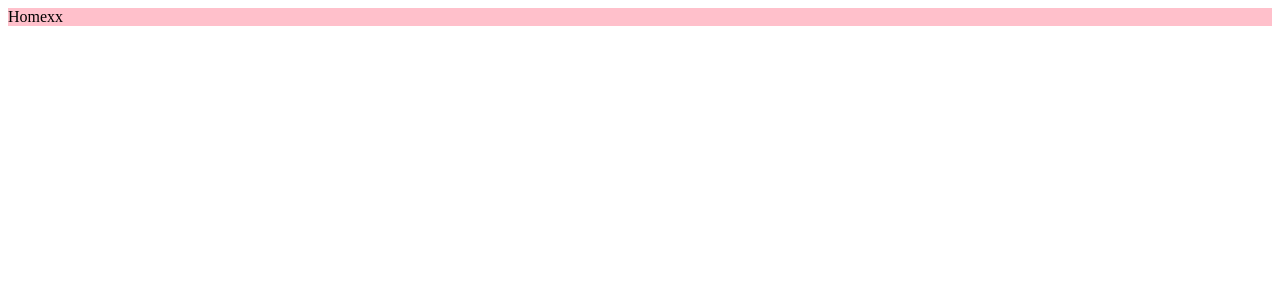
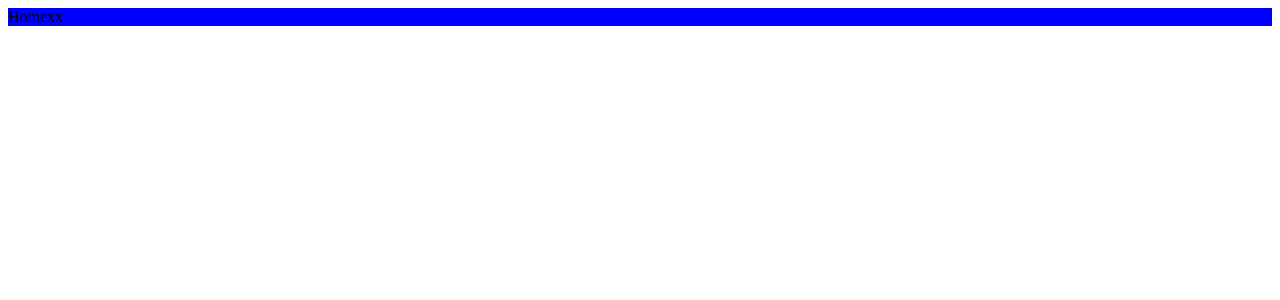
Before and after one commit to rrg1459/react-admin, a React (Vite) app: page / in a window 1280 px wide. Shown: the top 300 px of the page. Built offline with nearby package versions, Linux system fonts and the light colour scheme.

Commit message:
Update background color

```diff
--- a/src/pages/home/home.scss
+++ b/src/pages/home/home.scss
@@ -1,3 +1,3 @@
 .home {
-  background-color: pink;
+  background-color: blue;
 }
```
